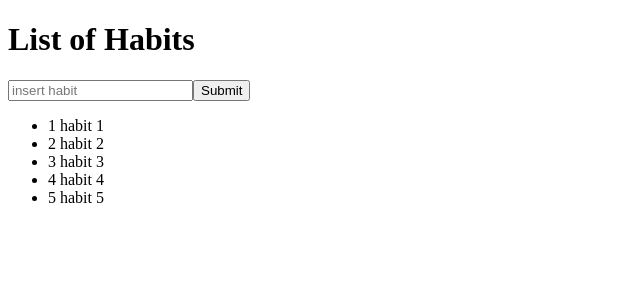
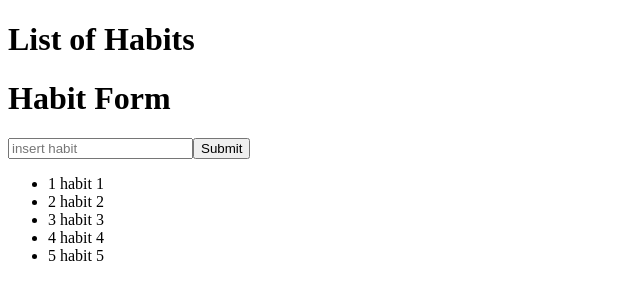
Before and after one commit to YounesZaid/angular-training, an Angular app: page / in a window 1280 px wide. Shown: the top 300 px of the page, without its empty margins (0-640 px from the left). Built offline with nearby package versions, Linux system fonts and the light colour scheme.

Commit message:
[init-project] output & eventEmitter

```diff
--- a/src/app/app.module.ts
+++ b/src/app/app.module.ts
@@ -6,9 +6,10 @@ import { AppRoutingModule } from './app-routing.module';
 import { AppComponent } from './app.component';
 import { HabitListComponent } from './habit-list/habit-list.component';
 import { HabitItemComponent } from './habit-item/habit-item.component';
+import { HabitFormComponent } from './habit-form/habit-form.component';
 
 @NgModule({
-  declarations: [AppComponent, HabitListComponent, HabitItemComponent],
+  declarations: [AppComponent, HabitListComponent, HabitItemComponent, HabitFormComponent],
   imports: [BrowserModule, AppRoutingModule, ReactiveFormsModule],
   providers: [],
   bootstrap: [AppComponent],
--- /dev/null
+++ b/src/app/habit-form/habit-form.component.html
@@ -0,0 +1,6 @@
+<h1>Habit Form</h1>
+
+<form [formGroup]="habitForm" (ngSubmit)="handleSubmit(habitForm.value)">
+  <input type="text" placeholder="insert habit" formControlName="title" />
+  <button type="submit">Submit</button>
+</form>
--- /dev/null
+++ b/src/app/habit-form/habit-form.component.ts
@@ -0,0 +1,24 @@
+import { Component, EventEmitter, OnInit, Output } from '@angular/core';
+import { FormBuilder } from '@angular/forms';
+
+@Component({
+  selector: 'habit-form',
+  templateUrl: './habit-form.component.html',
+  styleUrls: ['./habit-form.component.scss'],
+})
+export class HabitFormComponent implements OnInit {
+  @Output() addHabit = new EventEmitter<any>();
+  public habitForm: any;
+
+  constructor(private formBuilder: FormBuilder) {
+    this.habitForm = formBuilder.group({
+      title: '',
+    });
+  }
+
+  handleSubmit(newHabit: any) {
+    this.addHabit.emit(newHabit);
+    this.habitForm.reset();
+  }
+  ngOnInit(): void {}
+}
--- a/src/app/habit-list/habit-list.component.html
+++ b/src/app/habit-list/habit-list.component.html
@@ -1,8 +1,5 @@
 <div>
-  <form [formGroup]="habitForm" (ngSubmit)="handleSubmit(habitForm.value)">
-    <input type="text" placeholder="insert habit" formControlName="title" />
-    <button type="submit">Submit</button>
-  </form>
+  <habit-form (addHabit)="onAddHabit($event)"></habit-form>
   <ul>
     <habit-item *ngFor="let habit of habits" [habit]="habit"></habit-item>
   </ul>
--- a/src/app/habit-list/habit-list.component.ts
+++ b/src/app/habit-list/habit-list.component.ts
@@ -14,19 +14,13 @@ export class HabitListComponent implements OnInit {
     { id: 4, title: 'habit 4' },
     { id: 5, title: 'habit 5' },
   ];
-  public habitForm: any;
 
-  constructor(private formBuilder: FormBuilder) {
-    this.habitForm = formBuilder.group({
-      title: '',
-    });
-  }
+  constructor() {}
 
-  handleSubmit(habit: any) {
+  onAddHabit(habit: any) {
     const id = this.habits.length + 1;
     habit.id = id;
     this.habits.push(habit);
-    this.habitForm.reset();
   }
 
   ngOnInit(): void {}
```
Also changed, not shown: src/app/habit-form/habit-form.component.scss (added), 1 other file (tests, documents, lock files or other folders).
